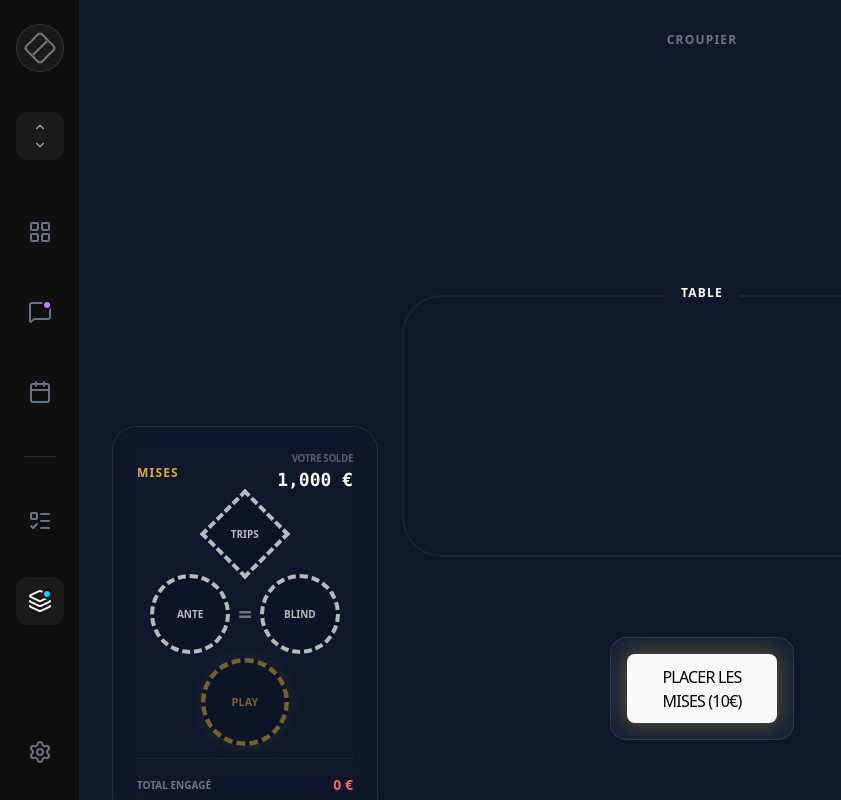
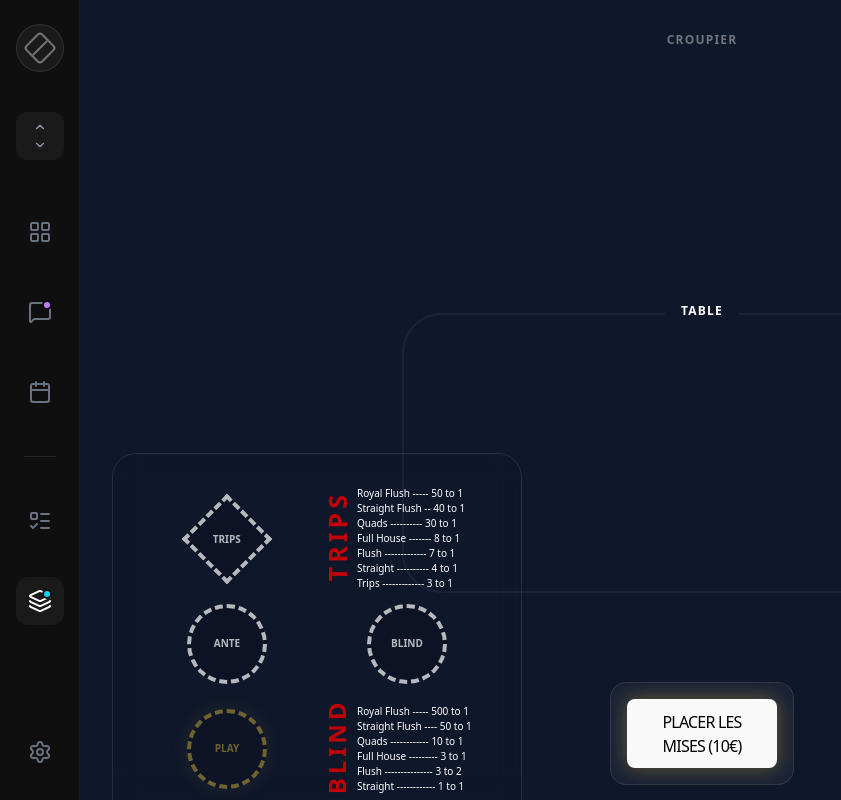
Before and after one commit to TheoTlr/UTH, a React (Vite) app in the folder poker-uth-sim/: page / in a window 1280 px wide. Shown: the whole page, without its empty margins (0-841 px from the left). Built offline with nearby package versions, Linux system fonts and the light colour scheme.

Commit message:
Mise en forme des mises

```diff
--- a/poker-uth-sim/src/App.tsx
+++ b/poker-uth-sim/src/App.tsx
@@ -68,19 +68,12 @@ export default function App() {
 
                     </div>
 
-                    <div className="w-full row-span-1  border border-white/10 rounded-3xl p-6 backdrop-blur-md flex flex-col justify-between">
-                        <div className="flex justify-between items-center">
-                            <h2 className="text-xs font-black uppercase tracking-widest text-gold">Mises</h2>
-                            {/* Affichage de la Bankroll en haut à droite du bloc */}
-                            <div className="flex flex-col items-end">
-                                <span className="text-[10px] text-white/30 uppercase font-bold tracking-tighter">Votre Solde</span>
-                                <span className="text-lg font-mono font-black text-white">{bankroll.toLocaleString()} €</span>
-                            </div>
-                        </div>
+                    <div className="w-full row-span-1  border border-white/10 rounded-3xl p-6 backdrop-blur-md flex flex-col gap-3">
 
-                        <div className="relative flex flex-col items-center gap-4 py-2">
+                        <div className="flex flex-row items-center py-2 h-full">
+                            <div className="w-45 grid grid-rows-3  h-full">
                                 {/* 1. Zone TRIPS */}
-                                <div className="flex justify-center">
+                                <div className="flex row-span-1  justify-center items-center">
                                     <BetCircle
                                         label="TRIPS"
                                         isRhombus={true}
@@ -91,17 +84,40 @@ export default function App() {
                                 </div>
 
                                 {/* 2. Zone ANTE & BLIND */}
-                                <div className="flex justify-center items-center gap-2 -mt-2">
+                                <div className="flex row-span-1  justify-center items-center">
                                     <BetCircle
                                         label="ANTE"
                                         amount={ante}
                                         color="border-white text-white opacity-70"
                                     />
+                                </div>
 
-                                    <div className="text-2xl font-black text-white/40">
-                                        =
+                                {/* 3. Zone PLAY */}
+                                <div className="flex row-span-1  justify-center items-center">
+                                    <BetCircle
+                                        label="PLAY"
+                                        amount={playBet}
+                                        color="border-gold text-gold shadow-[0_0_20px_rgba(212,175,55,0.2)]"
+                                    />
+                                </div>
+                            </div>
+                            <div className="w-45 grid grid-rows-3  h-full">
+                                <div className="flex w-45 row-span-1 justify-start">
+                                    <div className="w-10 flex items-center justify-center">
+                                        <span className="text-red-700 text-[25px] transform -rotate-90 uppercase font-bold tracking-tighter whitespace-nowrap"> T R I P S </span>
                                     </div>
+                                    <div className="flex flex-col justify-center">
+                                        <span className="text-[10px]"> Royal Flush ----- 50 to 1 </span>
+                                        <span className="text-[10px]"> Straight Flush -- 40 to 1 </span>
+                                        <span className="text-[10px]"> Quads ---------- 30 to 1 </span>
+                                        <span className="text-[10px]"> Full House ------- 8 to 1 </span>
+                                        <span className="text-[10px]"> Flush ------------- 7 to 1 </span>
+                                        <span className="text-[10px]"> Straight ---------- 4 to 1 </span>
+                                        <span className="text-[10px]"> Trips ------------- 3 to 1 </span>
+                                    </div>
+                                </div>
 
+                                <div className="flex row-span-1 justify-center items-center">
                                     <BetCircle
                                         label="BLIND"
                                         amount={blind}
@@ -109,22 +125,27 @@ export default function App() {
                                     />
                                 </div>
 
-                                {/* 3. Zone PLAY */}
-                                <div className="flex justify-center -mt-2">
-                                    <BetCircle
-                                        label="PLAY"
-                                        amount={playBet}
-                                        color="border-gold text-gold scale-110 shadow-[0_0_20px_rgba(212,175,55,0.2)]"
-                                    />
+                                <div className="flex w-45 row-span-1">
+                                    <div className="w-10 flex items-center justify-center">
+                                        <span className="text-red-700 text-[24px] transform -rotate-90 uppercase font-bold tracking-tighter whitespace-nowrap"> B L I N D </span>
+                                    </div>
+                                    <div className="flex flex-col justify-center">
+                                        <span className="text-[10px]"> Royal Flush ----- 500 to 1 </span>
+                                        <span className="text-[10px]"> Straight Flush ---- 50 to 1 </span>
+                                        <span className="text-[10px]"> Quads ------------ 10 to 1 </span>
+                                        <span className="text-[10px]"> Full House --------- 3 to 1 </span>
+                                        <span className="text-[10px]"> Flush --------------- 3 to 2 </span>
+                                        <span className="text-[10px]"> Straight ------------ 1 to 1 </span>
+                                    </div>
                                 </div>
                             </div>
+                        </div>
 
-
-
-                        {/* Section basse : Total de la main en cours */}
-                        <div className="mt-2 pt-4 border-t border-white/5 flex justify-between items-center">
-                            <span className="text-[10px] text-white/40 uppercase font-bold">Total engagé</span>
-                            <span className="text-sm font-black text-red-400">{(ante + blind + trips + playBet).toLocaleString()} €</span>
+                        <div className="flex justify-center items-center">
+                            <div className="items-center gap-3 flex">
+                                <span className="text-white uppercase font-bold tracking-tighter">SOLDE : </span>
+                                <span className="text-lg font-mono font-black text-white">{bankroll.toLocaleString()} €</span>
+                            </div>
                         </div>
                     </div>
                 </div>
```
